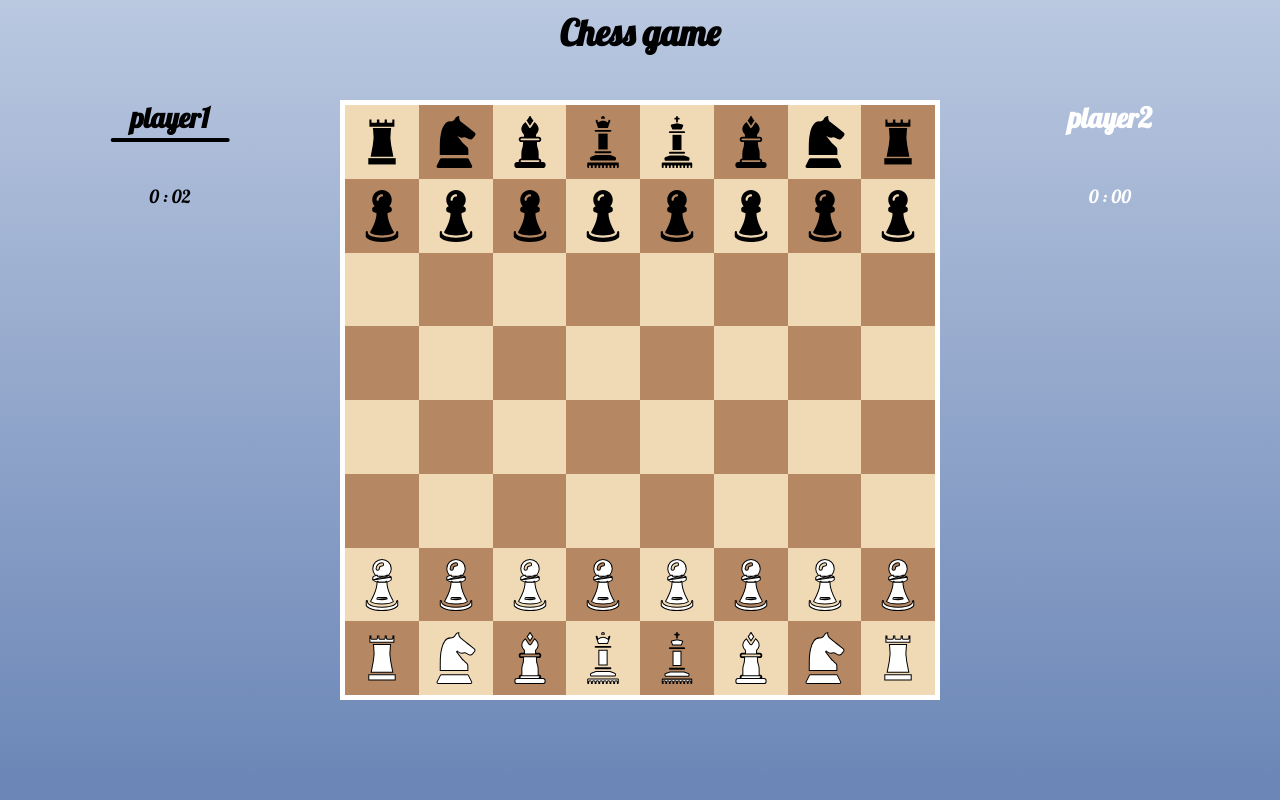
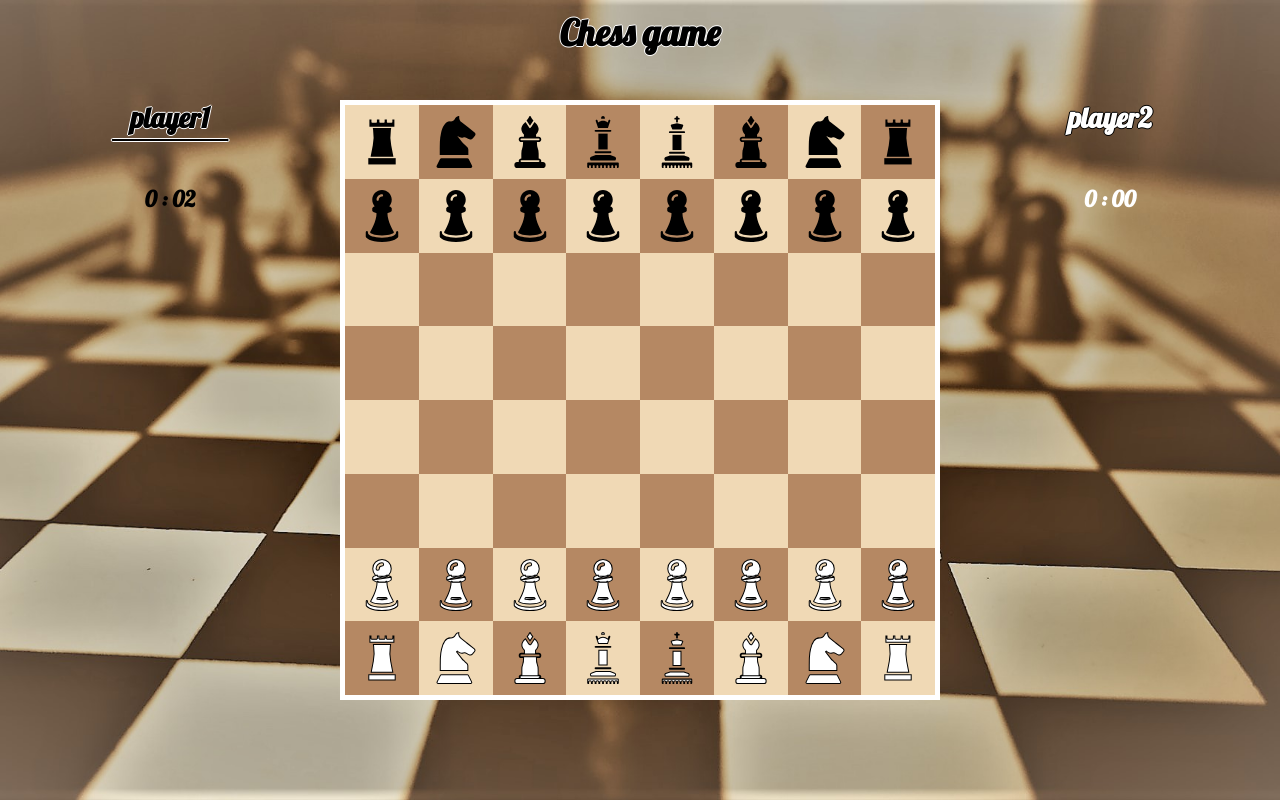
Before and after one commit to NorbertSan/chess, a React (Create React App) app: page / in a window 1280 px wide. Both pictures are taken after a click on the button "ZACZNIJ GRE !". Built offline with nearby package versions, Linux system fonts and the light colour scheme.

Commit message:
add images

```diff
--- a/src/style.css
+++ b/src/style.css
@@ -13,8 +13,7 @@ body {
   font-family: "Lobster", sans-serif;
   height: 100vh;
   width: 100%;
-  background-image: -webkit-gradient(linear, left bottom, left top, from(#6a85b6), to(#bac8e0));
-  background-image: linear-gradient(to top, #6a85b6 0%, #bac8e0 100%);
+  background: url("./assets/img/back2.jpg") no-repeat center center/cover;
   display: -webkit-box;
   display: -ms-flexbox;
   display: flex;
@@ -133,6 +132,10 @@ body {
   font-size: 24px;
 }
 
+.heading h2 {
+  text-shadow: -1px 0 white, 0 1px white, 1px 0 white, 0 -1px white;
+}
+
 .player1Board,
 .player2Board {
   font-size: 14px;
@@ -161,11 +164,13 @@ body {
 
 .player1Board .playerBoard .timer,
 .player2Board .playerBoard .timer {
-  font-size: 18px;
+  font-size: 22px;
+  font-weight: bold;
 }
 
 .player1Board .playerBoard h1,
 .player2Board .playerBoard h1 {
+  text-shadow: -1px 0 white, 0 1px white, 1px 0 white, 0 -1px white;
   margin-bottom: 50px;
   position: relative;
 }
@@ -184,6 +189,7 @@ body {
   -webkit-transform: scaleX(0);
           transform: scaleX(0);
   background-color: black;
+  border: 1px solid white;
   -webkit-transform-origin: center center;
           transform-origin: center center;
   -webkit-transition: -webkit-transform 0.5s ease-in-out;
@@ -196,8 +202,13 @@ body {
   color: #fff;
 }
 
+.player2Board .playerBoard h1 {
+  text-shadow: -1px 0 black, 0 1px black, 1px 0 black, 0 -1px black;
+}
+
 .player2Board .playerBoard h1::after {
   background-color: white;
+  border: 1px solid black;
 }
 
 .beatenPawnArray {
@@ -210,15 +221,9 @@ body {
 }
 
 .beatenPawnArray .beatenPawn {
+  opacity: 0.6;
   width: 50px;
   height: 50px;
-}
-
-.indicator {
-  position: fixed;
-  width: 120px;
-  height: 5px;
-  background: yellow;
 }
 
 .starderCardWrapper {
--- a/src/style.scss
+++ b/src/style.scss
@@ -11,7 +11,8 @@ body {
   font-family: "Lobster", sans-serif;
   height: 100vh;
   width: 100%;
-  background-image: linear-gradient(to top, #6a85b6 0%, #bac8e0 100%);
+  // background-image: linear-gradient(to top, #6a85b6 0%, #bac8e0 100%);
+  background: url("./assets/img/back2.jpg") no-repeat center center / cover;
   display: flex;
   justify-content: center;
   align-items: center;
@@ -101,6 +102,9 @@ body {
   top: 10px;
   transform: translateX(-50%);
   font-size: 24px;
+  h2 {
+    text-shadow: -1px 0 white, 0 1px white, 1px 0 white, 0 -1px white;
+  }
 }
 .player1Board,
 .player2Board {
@@ -116,9 +120,11 @@ body {
     flex-direction: column;
     align-items: center;
     .timer {
-      font-size: 18px;
+      font-size: 22px;
+      font-weight: bold;
     }
     h1 {
+      text-shadow: -1px 0 white, 0 1px white, 1px 0 white, 0 -1px white;
       margin-bottom: 50px;
       position: relative;
       &::after {
@@ -132,6 +138,7 @@ body {
         height: 4px;
         transform: scaleX(0);
         background-color: black;
+        border: 1px solid white;
         transform-origin: center center;
         transition: transform 0.5s ease-in-out;
       }
@@ -142,8 +149,10 @@ body {
   color: #fff;
   .playerBoard {
     h1 {
+      text-shadow: -1px 0 black, 0 1px black, 1px 0 black, 0 -1px black;
       &::after {
         background-color: white;
+        border: 1px solid black;
       }
     }
   }
@@ -155,17 +164,12 @@ body {
   grid-gap: 20px;
   grid-template-columns: repeat(4, 1fr);
   .beatenPawn {
+    opacity: 0.6;
     width: 50px;
     height: 50px;
   }
 }
-.indicator {
-  position: fixed;
-  width: 120px;
-  height: 5px;
-  background: yellow;
-  // border: 5px solid yellow;
-}
+
 .starderCardWrapper {
   background: url("./assets/img/back.jpg") no-repeat center center / cover;
   height: 100vh;
```
Also changed, not shown: src/assets/img/back2.jpg (added), 1 other file (tests, documents, lock files or other folders).
